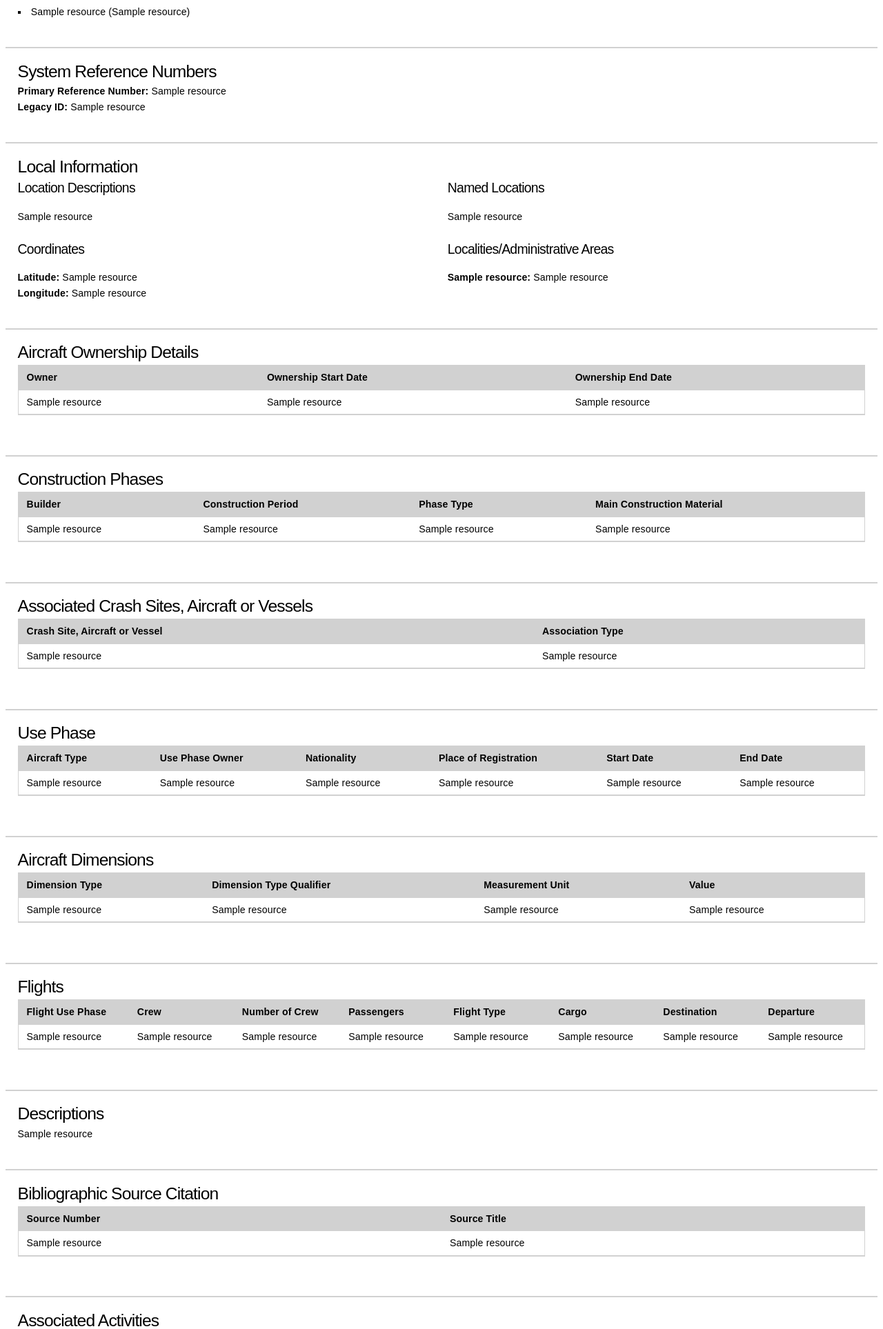
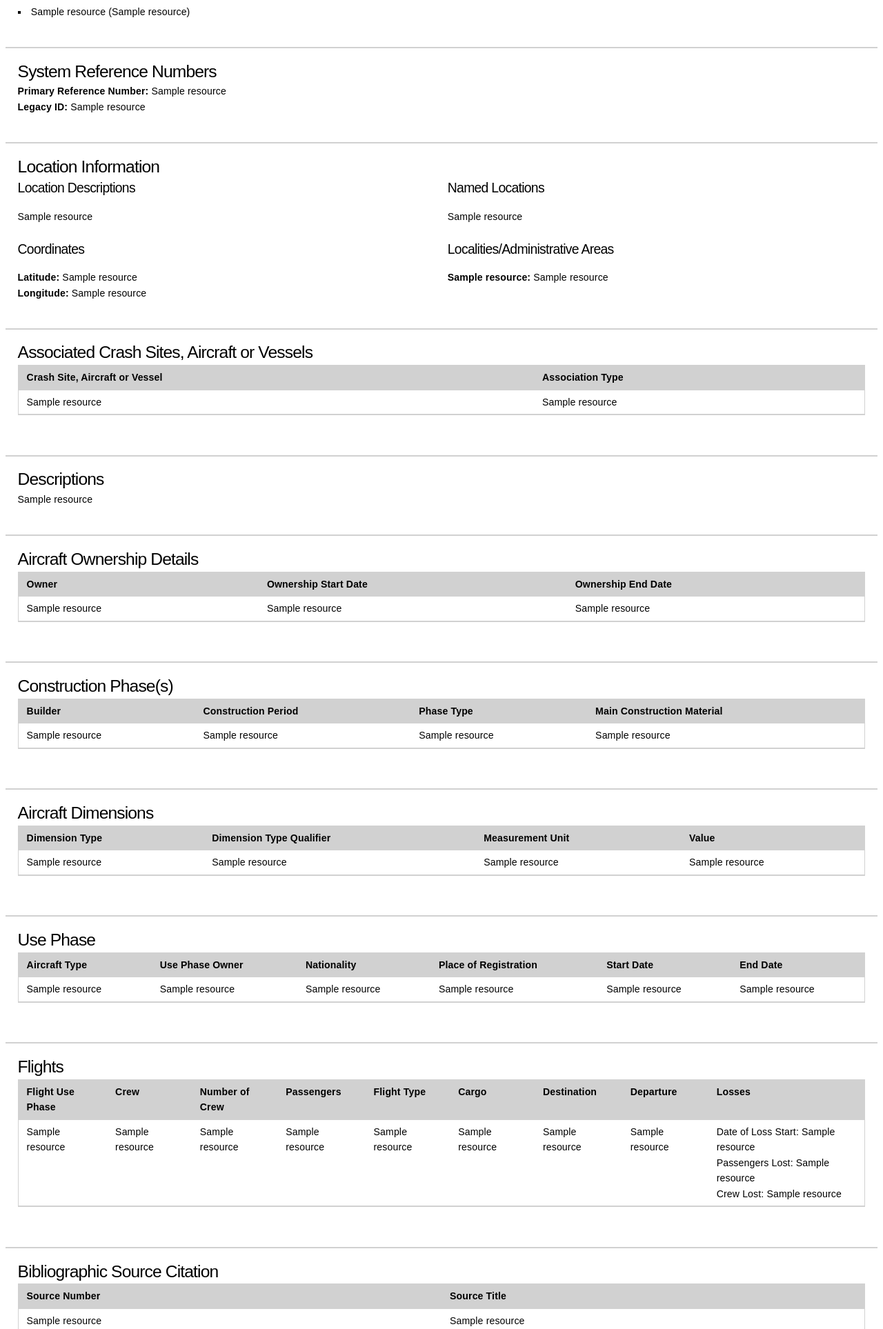
Before and after one commit to HistoricEngland/mariner-proj, a Django app: template mariner_proj/templates/html_export/b8032b00-594d-11e9-9cf0-18cf5eb368c4.htm in a window 1280 px wide. Shown: the part 338-2265 px from the top of the page at 69% size. Run offline with Django 3.2, Linux system fonts and the light colour scheme; the template is opened without the code that fills it: most values are stand-ins (such as "Sample title", 1, 10 or a date in 2020); parts of the project's set-up code (start-up, migrations or seed data) failed here and were passed over.

Commit message:
Second pass at Aircraft report

```diff
--- a/mariner_proj/templates/html_export/b8032b00-594d-11e9-9cf0-18cf5eb368c4.htm
+++ b/mariner_proj/templates/html_export/b8032b00-594d-11e9-9cf0-18cf5eb368c4.htm
@@ -77,11 +77,11 @@
         <hr/>
         {% endif %}
 
-        {# Local Information #}
+        {# Location Information #}
         {% if resource_data|has_key:"Location Data" %}
         <section>
             <div class="container location-details">
-                <h3>Local Information</h3>
+                <h3>Location Information</h3>
                 <div class="row">
                     <div class="column">
                         {% if resource_data|val_from_key:"Location Data"|has_key:"Location Descriptions" %}
@@ -134,6 +134,55 @@
         <hr/>
         {% endif %}
 
+        {# Associated Crash Sites, Aircraft or Vessels #}
+        {% if resource_data|has_key:"Associated Crash Sites, Vessels or Aircraft" %}
+        <section>
+            <div class="container">
+                <h3>Associated Crash Sites, Aircraft or Vessels</h3>
+                <div class="row">
+                    <div class="column">
+                        <div class="keeptogether">
+                            <div class="rtable">
+                                <div class="rrow rheader">
+                                    <div class="rcell">Crash Site, Aircraft or Vessel</div>
+                                    <div class="rcell">Association Type</div>
+                                </div>
+                                {% for assoc in resource_data|val_from_key:"Associated Crash Sites, Vessels or Aircraft" %}
+                                <div class="rrow">
+                                    <div class="rcell">{{ assoc|val_from_key:"Crash Site, Aircraft or Vessel "|val_from_key:"@display_value" }}</div>
+                                    <div class="rcell">{{ assoc|val_from_key:"Crash Site, Aircraft or Vessel Association Type"|val_from_key:"@display_value" }}</div>
+                                </div>
+                                {% endfor %}
+                            </div>
+                        </div>
+                    </div>
+                </div>
+            </div>
+        </section>
+        <hr/>
+        {% endif %}
+
+        {# Descriptions #}
+        {% if resource_data|has_key:"Descriptions" %}
+        <section>
+            <div class="container">
+                <h3>Descriptions</h3>
+                <div class="row">
+                    <div class="column">
+                        <div class="keeptogether">
+                        {% with descs=resource_data|val_from_key:"Descriptions" %}
+                            {% for desc in descs %}
+                                <p>{{ desc|val_from_key:"Description"|val_from_key:"@display_value"|safe }}</p>
+                            {% endfor %}
+                        {% endwith %}
+                        </div>
+                    </div>
+                </div>
+            </div>
+        </section>
+        <hr/>
+        {% endif %}
+
         {# Aircraft Ownership Details #}
         {% if resource_data|has_key:"Owner" %}
         <section>
@@ -174,7 +223,7 @@
         {% if resource_data|has_key:"Aircraft Construction Phase" %}
         <section>
             <div class="container">
-                <h3>Construction Phases</h3>
+                <h3>Construction Phase(s)</h3>
                 <div class="row">
                     <div class="column">
                         <div class="keeptogether">
@@ -202,23 +251,27 @@
         <hr/>
         {% endif %}
 
-        {# Associated Crash Sites, Aircraft or Vessels #}
-        {% if resource_data|has_key:"Associated Crash Sites, Vessels or Aircraft" %}
+        {# Aircraft Dimensions #}
+        {% if resource_data|has_key:"Aircraft Dimensions" %}
         <section>
             <div class="container">
-                <h3>Associated Crash Sites, Aircraft or Vessels</h3>
+                <h3>Aircraft Dimensions</h3>
                 <div class="row">
                     <div class="column">
                         <div class="keeptogether">
                             <div class="rtable">
                                 <div class="rrow rheader">
-                                    <div class="rcell">Crash Site, Aircraft or Vessel</div>
-                                    <div class="rcell">Association Type</div>
+                                    <div class="rcell">Dimension Type</div>
+                                    <div class="rcell">Dimension Type Qualifier</div>
+                                    <div class="rcell">Measurement Unit</div>
+                                    <div class="rcell">Value</div>
                                 </div>
-                                {% for assoc in resource_data|val_from_key:"Associated Crash Sites, Vessels or Aircraft" %}
+                                {% for dim in resource_data|val_from_key:"Aircraft Dimensions" %}
                                 <div class="rrow">
-                                    <div class="rcell">{{ assoc|val_from_key:"Crash Site, Aircraft or Vessel "|val_from_key:"@display_value" }}</div>
-                                    <div class="rcell">{{ assoc|val_from_key:"Crash Site, Aircraft or Vessel Association Type"|val_from_key:"@display_value" }}</div>
+                                    <div class="rcell">{{ dim|val_from_key:"Dimension"|val_from_key:"Dimension Type"|val_from_key:"@display_value" }}</div>
+                                    <div class="rcell">{{ dim|val_from_key:"Dimension"|val_from_key:"Dimension Type Qualifier"|val_from_key:"@display_value" }}</div>
+                                    <div class="rcell">{{ dim|val_from_key:"Dimension"|val_from_key:"Dimension Measurement Unit"|val_from_key:"@display_value" }}</div>
+                                    <div class="rcell">{{ dim|val_from_key:"Dimension"|val_from_key:"Dimension Value"|val_from_key:"@display_value" }}</div>
                                 </div>
                                 {% endfor %}
                             </div>
@@ -266,38 +319,6 @@
         <hr/>
         {% endif %}
 
-        {# Aircraft Dimensions #}
-        {% if resource_data|has_key:"Aircraft Dimensions" %}
-        <section>
-            <div class="container">
-                <h3>Aircraft Dimensions</h3>
-                <div class="row">
-                    <div class="column">
-                        <div class="keeptogether">
-                            <div class="rtable">
-                                <div class="rrow rheader">
-                                    <div class="rcell">Dimension Type</div>
-                                    <div class="rcell">Dimension Type Qualifier</div>
-                                    <div class="rcell">Measurement Unit</div>
-                                    <div class="rcell">Value</div>
-                                </div>
-                                {% for dim in resource_data|val_from_key:"Aircraft Dimensions" %}
-                                <div class="rrow">
-                                    <div class="rcell">{{ dim|val_from_key:"Dimension"|val_from_key:"Dimension Type"|val_from_key:"@display_value" }}</div>
-                                    <div class="rcell">{{ dim|val_from_key:"Dimension"|val_from_key:"Dimension Type Qualifier"|val_from_key:"@display_value" }}</div>
-                                    <div class="rcell">{{ dim|val_from_key:"Dimension"|val_from_key:"Dimension Measurement Unit"|val_from_key:"@display_value" }}</div>
-                                    <div class="rcell">{{ dim|val_from_key:"Dimension"|val_from_key:"Dimension Value"|val_from_key:"@display_value" }}</div>
-                                </div>
-                                {% endfor %}
-                            </div>
-                        </div>
-                    </div>
-                </div>
-            </div>
-        </section>
-        <hr/>
-        {% endif %}
-
         {# Flights #}
         {% if resource_data|has_key:"Flights" %}
         <section>
@@ -316,6 +337,7 @@
                                     <div class="rcell">Cargo</div>
                                     <div class="rcell">Destination</div>
                                     <div class="rcell">Departure</div>
+                                    <div class="rcell">Losses</div>
                                 </div>
                                 {% for flight in resource_data|val_from_key:"Flights" %}
                                     {% for detail in flight|val_from_key:"Flight"|val_from_key:"Flight Details" %}
@@ -328,31 +350,15 @@
                                         <div class="rcell">{{ detail|val_from_key:"Cargo Details"|val_from_key:"Cargo"|val_from_key:"@display_value" }}</div>
                                         <div class="rcell">{{ detail|val_from_key:"Destination"|val_from_key:"Place of Destination"|val_from_key:"Destination Placenames"|val_from_key:"Place of Destination Name"|val_from_key:"@display_value" }}</div>
                                         <div class="rcell">{{ detail|val_from_key:"Departure"|val_from_key:"Place of Departure"|val_from_key:"Departure Placenames"|val_from_key:"Place of Departure Name"|val_from_key:"@display_value" }}</div>
+                                        <div class="rcell">
+                                            Date of Loss Start: {{ detail|val_from_key:"Loss"|val_from_key:"Loss Timespan"|val_from_key:"Start Date of Loss"|val_from_key:"@display_value"|default:"N/A" }}<br>
+                                            Passengers Lost: {{ detail|val_from_key:"Loss"|val_from_key:"Passengers Lost"|val_from_key:"@display_value"|default:"N/A" }}<br>
+                                            Crew Lost: {{ detail|val_from_key:"Loss"|val_from_key:"Crew Lost"|val_from_key:"@display_value"|default:"N/A" }}
+                                        </div>
                                     </div>
                                     {% endfor %}
                                 {% endfor %}
                             </div>
-                        </div>
-                    </div>
-                </div>
-            </div>
-        </section>
-        <hr/>
-        {% endif %}
-
-        {# Descriptions #}
-        {% if resource_data|has_key:"Descriptions" %}
-        <section>
-            <div class="container">
-                <h3>Descriptions</h3>
-                <div class="row">
-                    <div class="column">
-                        <div class="keeptogether">
-                        {% with descs=resource_data|val_from_key:"Descriptions" %}
-                            {% for desc in descs %}
-                                <p>{{ desc|val_from_key:"Description"|val_from_key:"@display_value"|safe }}</p>
-                            {% endfor %}
-                        {% endwith %}
                         </div>
                     </div>
                 </div>
@@ -378,34 +384,6 @@
                                 <div class="rrow">
                                     <div class="rcell">{{ source|val_from_key:"Source Number"|val_from_key:"Source Number Value"|val_from_key:"@display_value" }}</div>
                                     <div class="rcell">{{ source|val_from_key:"@display_value" }}</div>
-                                </div>
-                                {% endfor %}
-                            </div>
-                        </div>
-                    </div>
-                </div>
-            </div>
-        </section>
-        <hr/>
-        {% endif %}
-
-        {# Associated Activities #}
-        {% if resource_data|has_key:"Associated Activities" %}
-        <section>
-            <div class="container">
-                <h3>Associated Activities</h3>
-                <div class="row">
-                    <div class="column">
-                        <div class="keeptogether">
-                            <div class="rtable">
-                                <div class="rrow rheader">
-                                    <div class="rcell">Activity</div>
-                                    <div class="rcell">Type</div>
-                                </div>
-                                {% for act in resource_data|val_from_key:"Associated Activities" %}
-                                <div class="rrow">
-                                    <div class="rcell">{{ act|val_from_key:"@display_value" }}</div>
-                                    <div class="rcell">{{ act|val_from_key:"Associated Activity Type"|val_from_key:"@display_value" }}</div>
                                 </div>
                                 {% endfor %}
                             </div>
@@ -449,6 +427,34 @@
         <hr/>
         {% endif %}
 
+        {# Associated Monuments, Sites and Artefacts #}
+        {% if resource_data|has_key:"Associated Monuments, Sites and Artefacts" %}
+        <section>
+            <div class="container">
+                <h3>Associated Monuments, Sites and Artefacts</h3>
+                <div class="row">
+                    <div class="column">
+                        <div class="keeptogether">
+                            <div class="rtable">
+                                <div class="rrow rheader">
+                                    <div class="rcell">Monument, Site or Artefact</div>
+                                    <div class="rcell">Association Type</div>
+                                </div>
+                                {% for assoc in resource_data|val_from_key:"Associated Monuments, Sites and Artefacts" %}
+                                <div class="rrow">
+                                    <div class="rcell">{{ assoc|val_from_key:"Monument, Site or Artefact"|val_from_key:"@display_value" }}</div>
+                                    <div class="rcell">{{ assoc|val_from_key:"Association Type"|val_from_key:"@display_value" }}</div>
+                                </div>
+                                {% endfor %}
+                            </div>
+                        </div>
+                    </div>
+                </div>
+            </div>
+        </section>
+        <hr/>
+        {% endif %}
+
         {# Associated Archives #}
         {% if resource_data|has_key:"Associated Archives" %}
         <section>
@@ -473,6 +479,76 @@
                                 </div>
                                 {% endfor %}
                             </div>
+                        </div>
+                    </div>
+                </div>
+            </div>
+        </section>
+        <hr/>
+        {% endif %}
+
+        {# Associated Activities #}
+        {% if resource_data|has_key:"Associated Activities" %}
+        <section>
+            <div class="container">
+                <h3>Associated Activities</h3>
+                <div class="row">
+                    <div class="column">
+                        <div class="keeptogether">
+                            <div class="rtable">
+                                <div class="rrow rheader">
+                                    <div class="rcell">Activity</div>
+                                    <div class="rcell">Type</div>
+                                </div>
+                                {% for act in resource_data|val_from_key:"Associated Activities" %}
+                                <div class="rrow">
+                                    <div class="rcell">{{ act|val_from_key:"@display_value" }}</div>
+                                    <div class="rcell">{{ act|val_from_key:"Associated Activity Type"|val_from_key:"@display_value" }}</div>
+                                </div>
+                                {% endfor %}
+                            </div>
+                        </div>
+                    </div>
+                </div>
+            </div>
+        </section>
+        <hr/>
+        {% endif %}
+
+        {# Associated Historic Event #}
+        {% if resource_data|has_key:"Associated Historic Event" %}
+        <section>
+            <div class="container">
+                <h3>Associated Historic Event</h3>
+                <div class="row">
+                    <div class="column">
+                        <div class="keeptogether">
+                            <ul>
+                                {% for event in resource_data|val_from_key:"Associated Historic Event" %}
+                                    <li>{{ event|val_from_key:"@display_value" }}</li>
+                                {% endfor %}
+                            </ul>
+                        </div>
+                    </div>
+                </div>
+            </div>
+        </section>
+        <hr/>
+        {% endif %}
+
+        {# Associated Heritage Story #}
+        {% if resource_data|has_key:"Associated Heritage Story" %}
+        <section>
+            <div class="container">
+                <h3>Associated Heritage Story</h3>
+                <div class="row">
+                    <div class="column">
+                        <div class="keeptogether">
+                            <ul>
+                                {% for story in resource_data|val_from_key:"Associated Heritage Story" %}
+                                    <li>{{ story|val_from_key:"@display_value" }}</li>
+                                {% endfor %}
+                            </ul>
                         </div>
                     </div>
                 </div>
```
